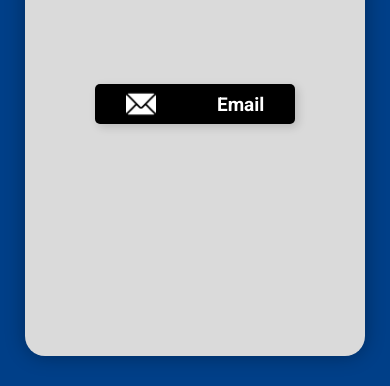
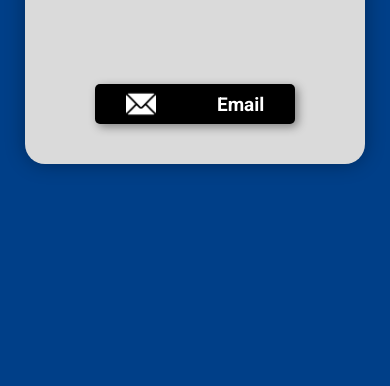
Before and after one commit to thiagobenevide/portfolio, a plain HTML site: page html/contats.html in a window 390 px wide. Shown: the part 458-844 px from the top of the page. Drawn offline with Linux system fonts and the light colour scheme.

Commit message:
Codigo
Ajuste de responsividade novamente na aba contato

```diff
--- a/css/contats.css
+++ b/css/contats.css
@@ -76,7 +76,7 @@ a{
     font-size: 1.9rem;
     width: 160px;
     height: 40px;
-    box-shadow: 3px 3px 10px rgba(0, 0, 0, 0.151);
+    box-shadow: 3px 3px 10px rgba(0, 0, 0, 0.404);
     cursor: pointer;
 }
 
@@ -175,24 +175,12 @@ label{
 
 
 
-@media(max-height:500px){
-    main{
-        height: 400px;
-    }
-}
 
-
-@media(max-width: 550px){
-    main {
-        width: 480px;
-        height: 707px;
-    }
-}
 
 @media(max-width: 500px){
     main {
         width: 400px;
-        height: 707px;
+        height: 400px;
     }
 
 }
@@ -200,7 +188,8 @@ label{
 @media (max-width: 420px){
     main {
         width: 340px;
-        height: 850px;
+        height: 400px;
+
     }
 
     #socialNetworks{
```
